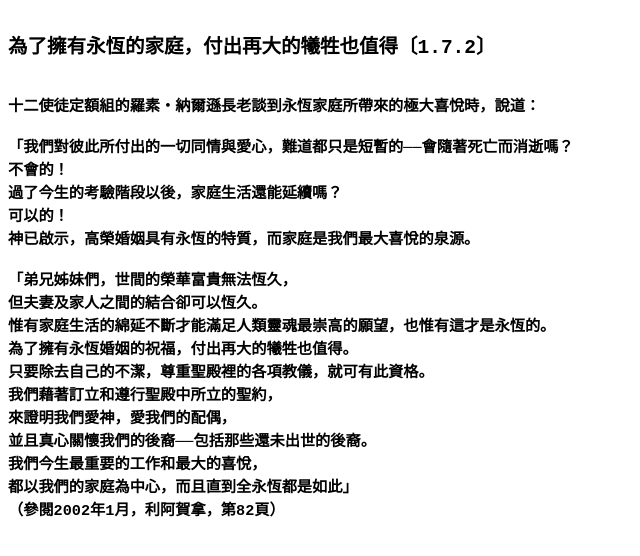
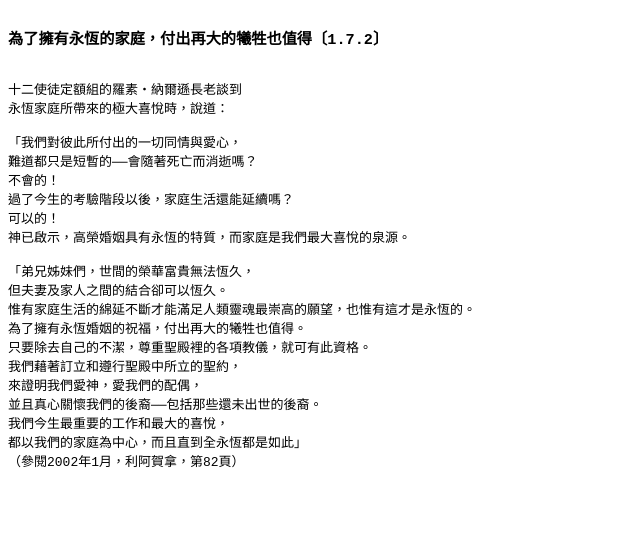
Before and after one commit to oyours/ss, a plain HTML site: page ch1/1.7.2.html in a window 1280 px wide. Shown: the whole page, without its empty margins (0-640 px from the left). Drawn offline with Linux system fonts and the light colour scheme.

Commit message:
ua.1204.2311

```diff
--- a/ch1/1.7.2.html
+++ b/ch1/1.7.2.html
@@ -1,4 +1,4 @@
-<html lang="en">
+<html lang="zh-TW">
 
 <head>
     <meta charset="UTF-8">
@@ -7,11 +7,13 @@
     <title> sw 1.7.2 </title>
 </head>
 
-<pre><h2>
-為了擁有永恆的家庭，付出再大的犧牲也值得〔1.7.2〕</h2><h3>
-十二使徒定額組的羅素‧納爾遜長老談到永恆家庭所帶來的極大喜悅時，說道：
+<pre><h3>
+為了擁有永恆的家庭，付出再大的犧牲也值得〔1.7.2〕</h3>
+十二使徒定額組的羅素‧納爾遜長老談到
+永恆家庭所帶來的極大喜悅時，說道：
 
-「我們對彼此所付出的一切同情與愛心，難道都只是短暫的──會隨著死亡而消逝嗎？
+「我們對彼此所付出的一切同情與愛心，
+難道都只是短暫的──會隨著死亡而消逝嗎？
 不會的！
 過了今生的考驗階段以後，家庭生活還能延續嗎？
 可以的！
@@ -29,5 +31,5 @@
 都以我們的家庭為中心，而且直到全永恆都是如此」
 （參閱2002年1月，利阿賀拿，第82頁）
 
-</pre></h3>
+</pre>
 </html>
```
Also changed, not shown: ch1/1.3.html (+1 -1 lines), ch1/1.5.html (+1 -1 lines), ch1/p0.html (+1 -3 lines), ch1/p1.html (+3 -4 lines), ch1/p2.html (+1 -1 lines), ch1/p3.html (+4 -4 lines), ch1/p4.html (+1 -1 lines), index.html (+1 -1 lines), ch1/文告.png (added).
